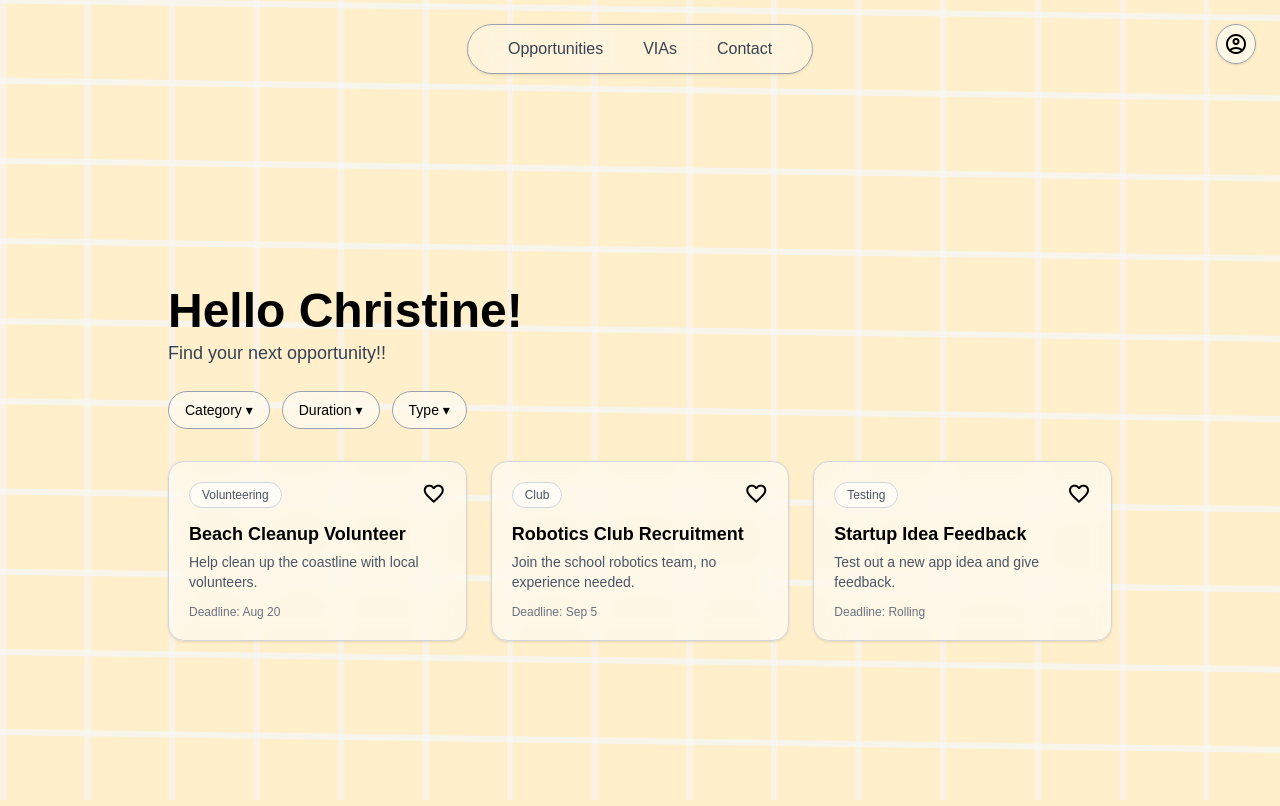
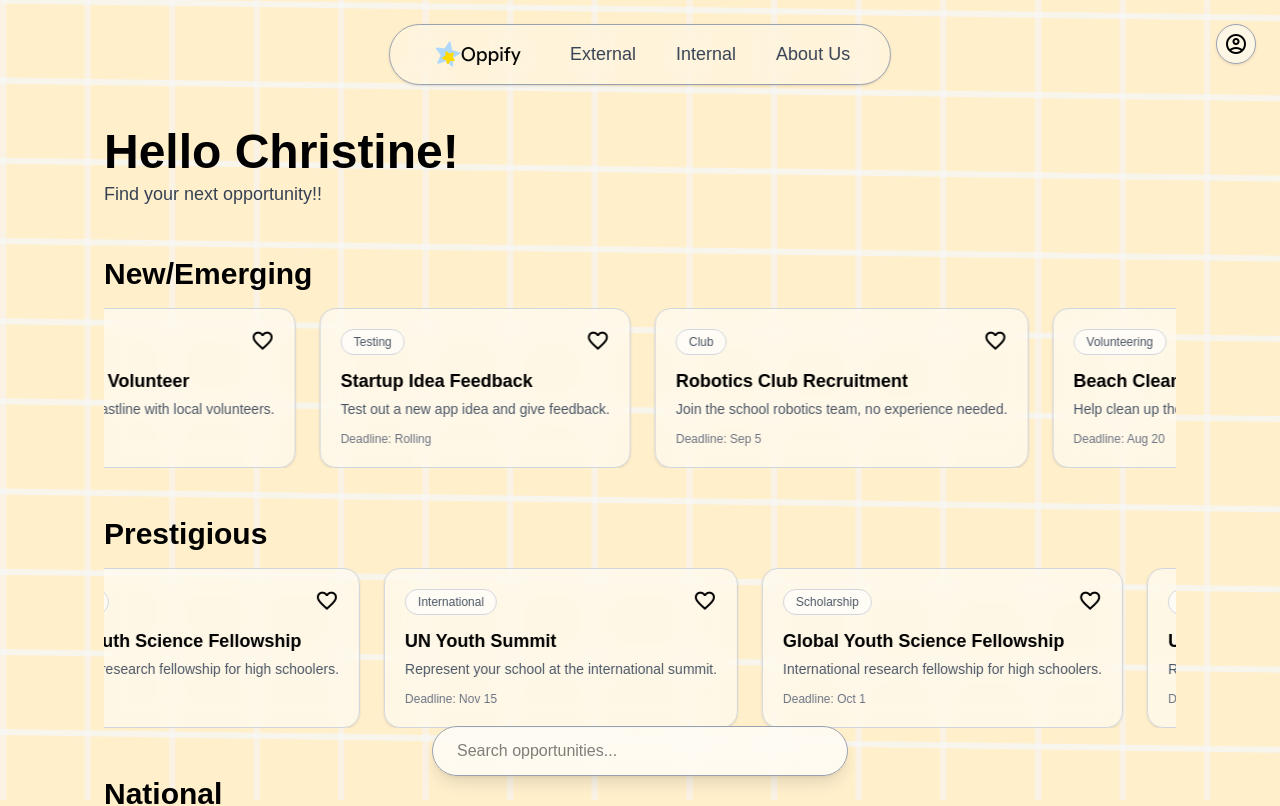
Before and after one commit to Hiya123C/oppify, a Next.js app: page /opportunities in a window 1280 px wide. Shown: the top 806 px of the page. Built offline with nearby package versions, Linux system fonts and the light colour scheme.

Commit message:
more things

```diff
--- a/app/volunteer/page.tsx
+++ b/app/about/page.tsx
@@ -1,4 +1,5 @@
-//showcase all volunteer opportunities, timeslots shit liddat
+//contact us!! (partnerships, post opps, post via/ce timeslots positions)import Image from "next/image";
+
 import Image from "next/image";
 import Link from "next/link";
 import Navbar from "@/components/Navbar";
@@ -12,7 +13,14 @@ export default function Page() {
 
       <div className="pt-32 px-10 max-w-5xl mx-auto">
         <h1 className="text-5xl font-bold text-left">
-          Volunteer Opportunities
+          About Us
+        </h1>
+        <p className="text-lg text-gray-700 text-left mt-1">
+          random random
+        </p>
+
+        <h1 className="text-5xl font-bold text-left">
+          Contact
         </h1>
         <p className="text-lg text-gray-700 text-left mt-1">
           random random
--- /dev/null
+++ b/app/external/page.tsx
@@ -0,0 +1,43 @@
+//prob the homepage
+//strictly comps, workshops, events
+
+import Image from "next/image";
+import Link from "next/link";
+import Navbar from "@/components/Navbar";
+import OpportunityCard from "@/components/OpportunityCard";
+import FilterBar from "@/components/FilterBar";
+
+//to-change to actual database
+const placeholderOpportunities = [
+  { title: "Beach Cleanup Volunteer", description: "Help clean up the coastline with local volunteers.", deadline: "Aug 20", category: "Volunteering" },
+  { title: "Robotics Club Recruitment", description: "Join the school robotics team, no experience needed.", deadline: "Sep 5", category: "Club" },
+  { title: "Startup Idea Feedback", description: "Test out a new app idea and give feedback.", deadline: "Rolling", category: "Testing" },
+];
+
+export default function Page() {
+  return (
+    <main className="relative min-h-screen w-full overflow-hidden flex items-center justify-center">
+      <Navbar />
+
+      {/* actual content */}
+
+      <div className="pt-32 px-10 max-w-5xl mx-auto">
+        <h1 className="text-5xl font-bold text-left">
+          Hello Christine!
+        </h1>
+        <p className="text-lg text-gray-700 text-left mt-1">
+          Find your next opportunity!!
+        </p>
+
+        <FilterBar />
+        <div className="grid grid-cols-1 sm:grid-cols-2 lg:grid-cols-3 gap-6 mt-8">
+          {placeholderOpportunities.map((opp, i) => (
+            <OpportunityCard key={i} {...opp} />
+          ))}
+        </div>
+
+      </div>
+
+    </main>
+  );
+}
--- a/app/globals.css
+++ b/app/globals.css
@@ -29,3 +29,32 @@ body {
   color: var(--primary);
   font-family: Arial, Helvetica, sans-serif;
 }
+
+
+@keyframes popup-in {
+  from {
+    opacity: 0;
+    transform: translateY(20px);
+  }
+  to {
+    opacity: 1;
+    transform: translateY(0);
+  }
+}
+
+.animate-popup {
+  animation: popup-in 0.4s ease-out;
+}
+
+@keyframes scroll-left {
+  from { transform: translateX(0); }
+  to { transform: translateX(-50%); }
+}
+
+.marquee-track {
+  animation: scroll-left 40s linear infinite;
+}
+
+.marquee-track:hover {
+  animation-play-state: paused;
+}
--- a/app/contact/page.tsx
+++ b/app/internal/page.tsx
@@ -1,5 +1,4 @@
-//contact us!! (partnerships, post opps, post via/ce timeslots positions)import Image from "next/image";
-
+//showcase all volunteer opportunities, timeslots shit liddat
 import Image from "next/image";
 import Link from "next/link";
 import Navbar from "@/components/Navbar";
@@ -13,7 +12,7 @@ export default function Page() {
 
       <div className="pt-32 px-10 max-w-5xl mx-auto">
         <h1 className="text-5xl font-bold text-left">
-          Contact Us
+          internal Opportunities
         </h1>
         <p className="text-lg text-gray-700 text-left mt-1">
           random random
--- a/app/layout.tsx
+++ b/app/layout.tsx
@@ -35,7 +35,7 @@ export default function RootLayout({
         {/* Inject Google Icons Link Here */}
         <link
           rel="stylesheet"
-          href="https://fonts.googleapis.com/css2?family=Material+Symbols+Outlined"
+          href="https://fonts.googleapis.com/css2?family=Material+Symbols+Outlined:opsz,wght,FILL,GRAD@20..48,400,0..1,0"
         />
       </head>
       <body className="min-h-full flex flex-col">
--- a/app/opportunities/page.tsx
+++ b/app/opportunities/page.tsx
@@ -1,43 +1,81 @@
-//prob the homepage
-//strictly comps, workshops, events
+'use client'
 
-import Image from "next/image";
-import Link from "next/link";
+import { useState } from "react";
 import Navbar from "@/components/Navbar";
-import OpportunityCard from "@/components/OpportunityCard";
-import FilterBar from "@/components/FilterBar";
+import ScrollingRow from "@/components/ScrollingRow";
 
-//to-change to actual database
-const placeholderOpportunities = [
-  { title: "Beach Cleanup Volunteer", description: "Help clean up the coastline with local volunteers.", deadline: "Aug 20", category: "Volunteering" },
-  { title: "Robotics Club Recruitment", description: "Join the school robotics team, no experience needed.", deadline: "Sep 5", category: "Club" },
-  { title: "Startup Idea Feedback", description: "Test out a new app idea and give feedback.", deadline: "Rolling", category: "Testing" },
+const newOpportunities = [
+  { id: "1", title: "Beach Cleanup Volunteer", description: "Help clean up the coastline with local volunteers.", deadline: "Aug 20", category: "Volunteering" },
+  { id: "2", title: "Startup Idea Feedback", description: "Test out a new app idea and give feedback.", deadline: "Rolling", category: "Testing" },
+  { id: "3", title: "Robotics Club Recruitment", description: "Join the school robotics team, no experience needed.", deadline: "Sep 5", category: "Club" },
+];
+
+const prestigiousOpportunities = [
+  { id: "4", title: "Global Youth Science Fellowship", description: "International research fellowship for high schoolers.", deadline: "Oct 1", category: "Scholarship" },
+  { id: "5", title: "UN Youth Summit", description: "Represent your school at the international summit.", deadline: "Nov 15", category: "International" },
+];
+
+const nationalOpportunities = [
+  { id: "6", title: "NUS High Coding Workshop", description: "Hands-on coding workshop hosted by NUS High.", deadline: "Sep 20", category: "Workshop" },
+  { id: "7", title: "RI Debate Invitational", description: "Open debate competition hosted by Raffles Institution.", deadline: "Sep 30", category: "Competition" },
 ];
 
 export default function Page() {
+  const [favorites, setFavorites] = useState<Set<string>>(new Set());
+  const [search, setSearch] = useState("");
+
+  function toggleFavorite(id: string) {
+    setFavorites((prev) => {
+      const next = new Set(prev);
+      if (next.has(id)) {
+        next.delete(id);
+      } else {
+        next.add(id);
+      }
+      return next;
+    });
+  }
+
   return (
-    <main className="relative min-h-screen w-full overflow-hidden flex items-center justify-center">
+    <main className="relative min-h-screen w-full overflow-hidden">
       <Navbar />
 
-      {/* actual content */}
-
-      <div className="pt-32 px-10 max-w-5xl mx-auto">
-        <h1 className="text-5xl font-bold text-left">
-          Hello Christine!
-        </h1>
+      <div className="pt-32 px-10 max-w-6xl mx-auto pb-32">
+        <h1 className="text-5xl font-bold text-left">Hello Christine!</h1>
         <p className="text-lg text-gray-700 text-left mt-1">
           Find your next opportunity!!
         </p>
 
-        <FilterBar />
-        <div className="grid grid-cols-1 sm:grid-cols-2 lg:grid-cols-3 gap-6 mt-8">
-          {placeholderOpportunities.map((opp, i) => (
-            <OpportunityCard key={i} {...opp} />
-          ))}
-        </div>
-
+        <ScrollingRow
+          title="New/Emerging"
+          opportunities={newOpportunities}
+          favorites={favorites}
+          onToggleFavorite={toggleFavorite}
+        />
+        <ScrollingRow
+          title="Prestigious"
+          opportunities={prestigiousOpportunities}
+          favorites={favorites}
+          onToggleFavorite={toggleFavorite}
+        />
+        <ScrollingRow
+          title="National"
+          opportunities={nationalOpportunities}
+          favorites={favorites}
+          onToggleFavorite={toggleFavorite}
+        />
       </div>
 
+      {/* Search bar fixed at bottom */}
+      <div className="fixed bottom-6 left-1/2 -translate-x-1/2 z-50 w-full max-w-md px-4">
+        <input
+          type="text"
+          placeholder="Search opportunities..."
+          value={search}
+          onChange={(e) => setSearch(e.target.value)}
+          className="w-full px-6 py-3 rounded-full bg-white/70 backdrop-blur-md border border-gray-400 shadow-lg focus:outline-none focus:ring-2 focus:ring-black/20 transition-all duration-200"
+        />
+      </div>
     </main>
   );
 }
--- a/app/page.tsx
+++ b/app/page.tsx
@@ -35,7 +35,7 @@ export default function Page() {
         </Link>
 
         <Link
-          href="/opportunities"
+          href="/external"
           className="bg-white/50 backdrop-blur-md hover:bg-gray-100 text-gray-800 font-semibold py-3 px-6 border border-gray-400 rounded shadow"
         >
           For Devs only
--- a/components/Navbar.tsx
+++ b/components/Navbar.tsx
@@ -1,4 +1,5 @@
 import Link from "next/link";
+import Image from "next/image";
 
 export default function Navbar() {
   return (
@@ -9,14 +10,24 @@ export default function Navbar() {
                        border border-gray-400
                        rounded-full px-10 py-3
                        shadow-sm">
-        <Link href="/opportunities" className="text-gray-700 hover:text-black hover:scale-105 transition-all duration-200">
-          Opportunities
+
+        <Image
+          src="/oppify-logo.svg"
+          alt="Oppify logo"
+          width={100}
+          height={100}
+          priority
+        />
+
+{/* maybe merge the external and internal tgt? */}
+        <Link href="/external" className="text-gray-700 text-lg hover:text-black hover:scale-105 transition-all duration-200">
+          External
         </Link>
-        <Link href="/volunteer" className="text-gray-700 hover:text-black hover:scale-105 transition-all duration-200">
-          VIAs
+        <Link href="/internal" className="text-gray-700 text-lg hover:text-black hover:scale-105 transition-all duration-200">
+          Internal
         </Link>
-        <Link href="/contact" className="text-gray-700 hover:text-black hover:scale-105 transition-all duration-200">
-          Contact
+        <Link href="/contact" className="text-gray-700 text-lg hover:text-black hover:scale-105 transition-all duration-200">
+          About Us
         </Link>
       </nav>
 
--- a/components/OpportunityCard.tsx
+++ b/components/OpportunityCard.tsx
@@ -1,3 +1,5 @@
+'use client'
+
 //add a onclick pop-up with more details
 
 type OpportunityCardProps = {
@@ -5,6 +7,8 @@ type OpportunityCardProps = {
   description: string;
   deadline?: string;
   category?: string;
+  isFavorited?: boolean;
+  onToggleFavorite?: () => void;
 };
 
 export default function OpportunityCard({
@@ -12,24 +16,41 @@ export default function OpportunityCard({
   description,
   deadline = "TBD",
   category,
+  isFavorited = false,
+  onToggleFavorite,
 }: OpportunityCardProps) {
   return (
     <div className="bg-white/50 backdrop-blur-md border border-gray-300 rounded-2xl p-5 shadow-sm hover:shadow-md hover:scale-[1.02] transition-all duration-200 cursor-pointer">
-      <div className="flex flex-row justify-between">
+      <div className="flex flex-row justify-between items-start">
         {category && (
           <span className="inline-block text-xs font-medium text-gray-600 bg-white/60 border border-gray-300 rounded-full px-3 py-1 mb-3">
             {category}
           </span>
         )}
-      <span className="material-symbols-outlined">
+
+        <button
+          onClick={(e) => {
+            e.stopPropagation(); // prevent triggering the card's own click/popup
+            onToggleFavorite?.();
+          }}
+          aria-label="Favorite"
+          className="hover:scale-110 transition-all duration-200"
+        >
+          <span
+            className="material-symbols-outlined"
+            style={{
+              fontVariationSettings: isFavorited ? "'FILL' 1" : "'FILL' 0",
+              color: isFavorited ? "#e11d48" : "inherit",
+            }}
+          >
             favorite
           </span>
+        </button>
       </div>
+
       <h2 className="font-semibold text-lg">{title}</h2>
       <p className="text-sm text-gray-600 mt-1">{description}</p>
       <p className="text-xs text-gray-500 mt-3">Deadline: {deadline}</p>
-
-
     </div>
   );
 }
--- /dev/null
+++ b/components/ScrollingRow.tsx
@@ -0,0 +1,49 @@
+'use client'
+
+import OpportunityCard from "@/components/OpportunityCard";
+
+type Opportunity = {
+  id: string;
+  title: string;
+  description: string;
+  deadline?: string;
+  category?: string;
+};
+
+type ScrollingRowProps = {
+  title: string;
+  opportunities: Opportunity[];
+  favorites: Set<string>;
+  onToggleFavorite: (id: string) => void;
+};
+
+export default function ScrollingRow({
+  title,
+  opportunities,
+  favorites,
+  onToggleFavorite,
+}: ScrollingRowProps) {
+  // duplicate the list so the loop looks seamless
+  const looped = [...opportunities, ...opportunities];
+
+  return (
+    <section className="mt-12">
+      <h1 className="text-3xl font-bold mb-4">{title}</h1>
+      <div className="overflow-hidden">
+        <div className="marquee-track flex gap-6 w-max">
+          {looped.map((opp, i) => (
+            <OpportunityCard
+              key={`${opp.id}-${i}`}
+              title={opp.title}
+              description={opp.description}
+              deadline={opp.deadline}
+              category={opp.category}
+              isFavorited={favorites.has(opp.id)}
+              onToggleFavorite={() => onToggleFavorite(opp.id)}
+            />
+          ))}
+        </div>
+      </div>
+    </section>
+  );
+}
```
Also changed, not shown: app/login/page.tsx (+86 -24 lines). Lines whose indentation alone changed are shown as unchanged.
